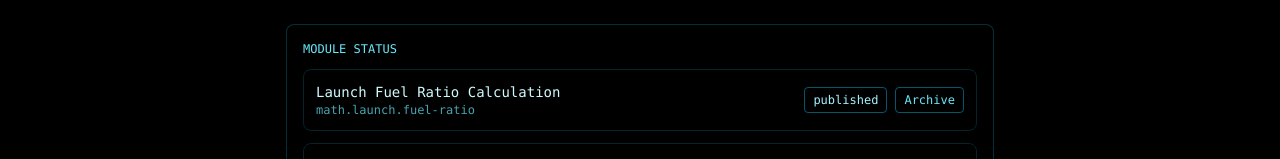
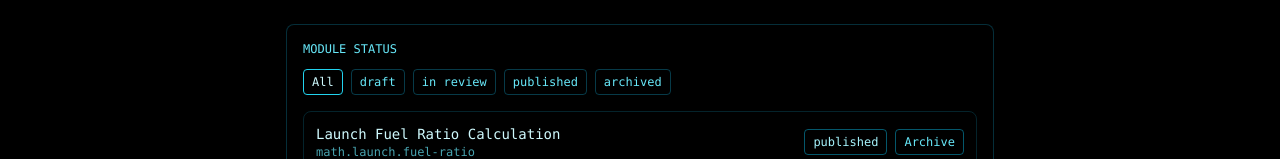
Before and after one commit to ebarlowjr2/starkid-command1.3, a React (Vite) app in the folder apps/web/: page /learning/admin in a window 1280 px wide. Shown: the part 174-333 px from the top of the page. Built offline with nearby package versions, Linux system fonts and the light colour scheme; no server answers; the database is empty.

Commit message:
feat(learning): add admin status filters

```diff
--- a/apps/web/src/modules/learning/admin/LearningModuleAdminPage.jsx
+++ b/apps/web/src/modules/learning/admin/LearningModuleAdminPage.jsx
@@ -14,6 +14,7 @@ const LEVELS = ['cadet', 'explorer', 'specialist', 'operator']
 export default function LearningModuleAdminPage() {
   const [status, setStatus] = useState('')
   const [modules, setModules] = useState([])
+  const [filter, setFilter] = useState('all')
   const [form, setForm] = useState({
     id: '',
     title: '',
@@ -97,8 +98,21 @@ export default function LearningModuleAdminPage() {
 
       <div className="mt-6 border border-cyan-700/40 rounded-lg p-4 bg-black/40">
         <div className="text-xs text-cyan-300 mb-3">MODULE STATUS</div>
+        <div className="flex flex-wrap gap-2 mb-4">
+          {['all', 'draft', 'in_review', 'published', 'archived'].map((item) => (
+            <button
+              key={item}
+              className={`text-xs px-2 py-1 rounded border ${filter === item ? 'border-cyan-400 text-cyan-100' : 'border-cyan-700/50 text-cyan-300'}`}
+              onClick={() => setFilter(item)}
+            >
+              {item === 'all' ? 'All' : item.replace('_', ' ')}
+            </button>
+          ))}
+        </div>
         <div className="space-y-3">
-          {modules.map((module) => (
+          {modules
+            .filter((module) => filter === 'all' || (module.status || 'draft') === filter)
+            .map((module) => (
             <div key={module.id} className="flex flex-wrap items-center gap-2 border border-cyan-700/30 rounded-lg p-3">
               <div className="flex-1">
                 <div className="text-sm text-cyan-100">{module.title}</div>
```
